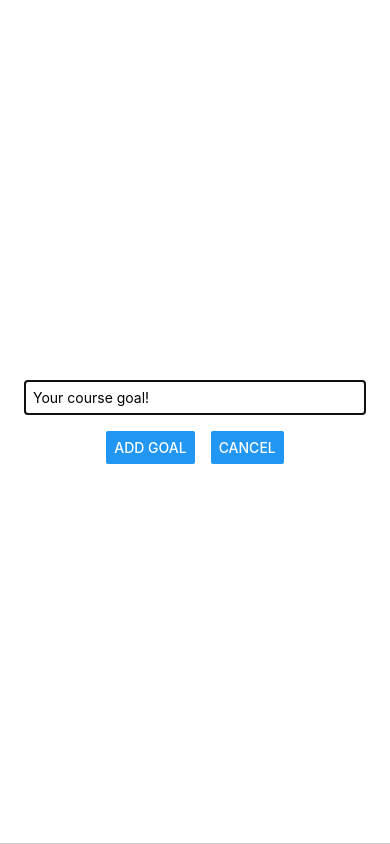
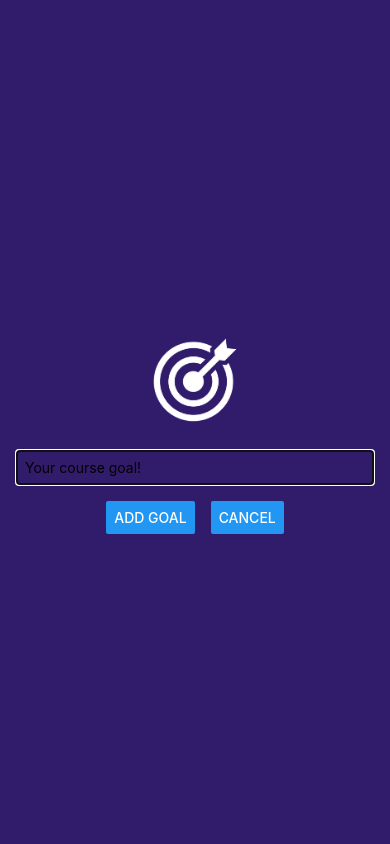
Before and after one commit to AliveKiwi/mm-rn-basics, a React Native app: screen / in a window 390 px wide. Both pictures are taken after a click on the button "ADD NEW GOAL". Built offline with nearby package versions, Linux system fonts and the light colour scheme.

Commit message:
36 basics: Added image using Image component, added css style image

```diff
--- a/components/GoalInput.js
+++ b/components/GoalInput.js
@@ -1,6 +1,13 @@
 import { useState } from 'react';
 
-import { StyleSheet, Button, TextInput, View, Modal } from 'react-native';
+import {
+  StyleSheet,
+  Button,
+  TextInput,
+  View,
+  Modal,
+  Image,
+} from 'react-native';
 
 // export default function GoalItem({ itemData }) { AliveKiwi's way
 // export default function GoalInput({ setCourseGoals }) { AliveKiwi's way vid 29
@@ -19,6 +26,11 @@
   return (
     <Modal visible={props.visible} animationType="fade">
       <View style={styles.inputContainer}>
+        {/* 36 Added Image */}
+        <Image
+          style={styles.image}
+          source={require('../assets/images/goal.png')}
+        />
         <TextInput
           style={styles.textInput}
           placeholder="Your course goal!"
@@ -45,9 +57,14 @@
     flexDirection: 'column',
     justifyContent: 'center',
     alignItems: 'center',
-    padding: 24,
-    borderBottomWidth: 1,
-    borderBottomColor: '#ccc',
+    padding: 16,
+    backgroundColor: '#311b6b', // Changed background color from white
+  },
+  // 36 Added style for image
+  image: {
+    width: 100,
+    height: 100,
+    margin: 20,
   },
   textInput: {
     borderWidth: 1,
```
Also changed, not shown: assets/images/goal.png (added).
